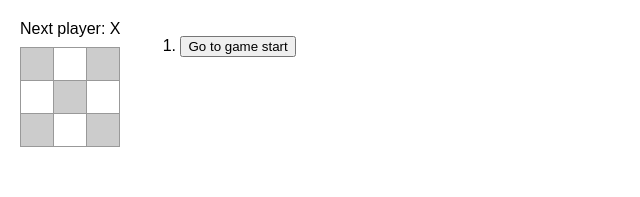
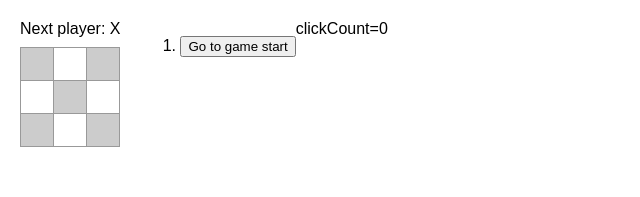
Before and after one commit to kanami-suzuki/react.tutorial, a React (Vite) app: page / in a window 1280 px wide. Shown: the top 197 px of the page, without its empty margins (0-640 px from the left). Built offline with nearby package versions, Linux system fonts and the light colour scheme.

Commit message:
state追記

```diff
--- a/src/App.jsx
+++ b/src/App.jsx
@@ -121,10 +121,15 @@ export default function Game() {
   const xIsNext = currentMove % 2 === 0;
   const currentSquares = history[currentMove];
 
+  //squareがクリックされた数をカウントするstateを作る(演習)
+  const [clickCount, setClickCount] = useState(0);
+
   function handlePlay(nextSquares) {
     const nextHistory = [...history.slice(0, currentMove + 1), nextSquares];
     setHistory(nextHistory);
     setCurrentMove(nextHistory.length - 1);
+    setClickCount(clickCount + 1);
+    //Squareがクリックされたら
   }
 
   function jumpTo(nextMove) {
@@ -153,6 +158,8 @@ export default function Game() {
       <div className="game-info">
         <ol>{moves}</ol>
       </div>
+      <div>clickCount={clickCount}</div>
+      {/* ↑Squareがクリックされるとクリックされた数をカウントする */}
     </div>
   );
 }
```
Also changed, not shown: 1 other file (tests, documents, lock files or other folders).
